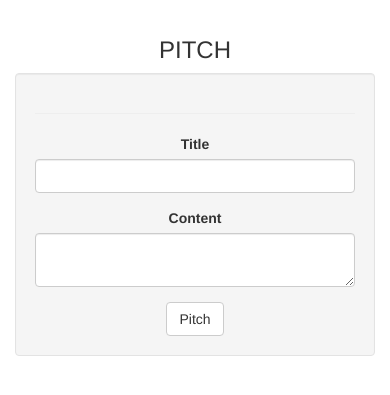
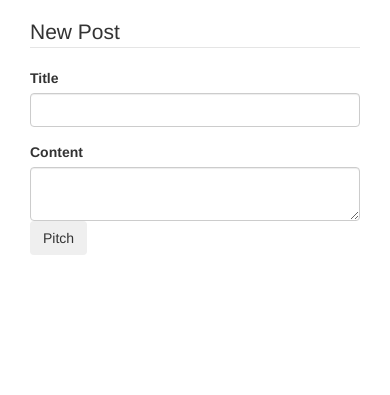
Before and after one commit to 54adana/pitch, a Flask app: template app/templates/new_pitch.html in a window 390 px wide. Shown: the part 55-450 px from the top of the page. Run offline with Flask 2, Linux system fonts and the light colour scheme; the template is opened without the code that fills it: values that come from a table or form of the project are taken from there, others are empty; some libraries are stand-ins or nearby versions.

Commit message:
add pitches

```diff
--- a/app/templates/new_pitch.html
+++ b/app/templates/new_pitch.html
@@ -1,17 +1,57 @@
+{% extends 'base.html'%}
 
-{% extends 'base.html' %}
-{% import 'bootstrap/wtf.html' as wtf %}
- {%block styles%}
-  {{ super() }}
 
-{%endblock%}
+{% block styles%}
+{{ super() }}
+<link rel="stylesheet" href="../static/css/styles.css">
+{% endblock %}
+{% block content %}
+<div class="container-fluid">
+  <div class="container">
+    <div class="card">
+  <form method="POST" action="">
+    <fieldset class="form-group">
+      <legend class="bottom mb-4">New Post</legend>
+      <div class="form-group">
+        {{form.title.label(class="form-control-label")}}
+        {% if form.title.errors%}
+        {{ form.title(class="form-control form-control-lg is-invalid") }}
+        <div class="feedback">
+          {% for error in form.title.errors %}
+          <span>{{ error}}</span>
+          {% endfor %}
+        </div>
+        {% else%}
+        {{ form.title(class="form-control form-control-lg")}}
+        {% endif %}
+      </div>
+      <div class="form-group">
+        {{form.content.label(class="form-control-label")}}
+        {% if form.content.errors%} <div class="form-group <div class=" form-group">
+          {{ form.submit(class='btn btn-outline-info') }}
+        </div>">
+        {{ form.submit(class='btn btn-outline-info') }}
+      </div>
+      {{ form.content(class="form-control form-control-lg is-invalid") }}
+      <div class="feedback">
+        {% for error in form.content.errors %}
+        <span>{{ error}}</span>
+        {% endfor %} <div class="form-group">
+          {{ form.submit(class='btn btn-outline-info') }}
+        </div>
+      </div>
+      {% else%}
+      {{ form.content(class="form-control form-control-lg")}}
+      {% endif %}
 
-{% block content %}
-<div class="container col-md-6" style="text-align:center">
-    <h3>{{category.name|upper}} PITCH</h3>
-  <div class="well">
-    <hr>
-    {{wtf.quick_form(pitch_form)}}
- </div>
+
+<div class="form-group">
+  {{ form.submit(class='btn btn-outline-info') }}
 </div>
+</div>
+</div>
+</fieldset>
+
+</form>
+
 {% endblock %}
```
